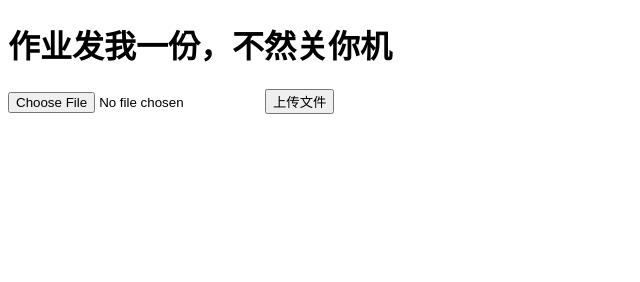
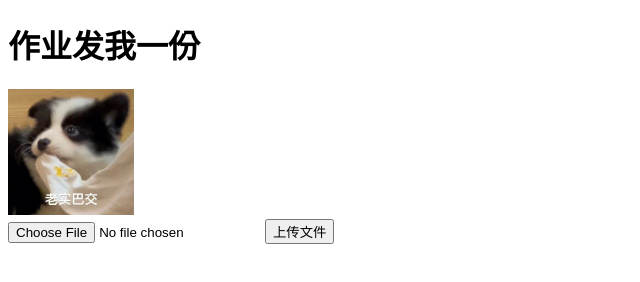
Before and after one commit to liuyue-niann/student_hhah, a plain HTML site: page bin/index.html in a window 1280 px wide. Shown: the whole page, without its empty margins (0-640 px from the left). Drawn offline with Linux system fonts and the light colour scheme.

Commit message:
feat(bin): 更新 index.html 页面内容
- 移除冗余文本，简化页面标题
- 添加狗图片，增强页面视觉效果

```diff
--- a/bin/index.html
+++ b/bin/index.html
@@ -5,7 +5,10 @@
     <title>file_update</title>
 </head>
 <body>
-<h1>作业发我一份，不然关你机</h1>
+<h1>作业发我一份</h1>
+<div>
+    <img width="10%" src="http://localhost:7788/static/dog.jpg" alt="http://localhost:7788/static/dog.jpg" srcset="">
+</div>
 <div>
     <form id="uploadForm" enctype="multipart/form-data">
         <input type="file" name="file" id="fileInput">
```
